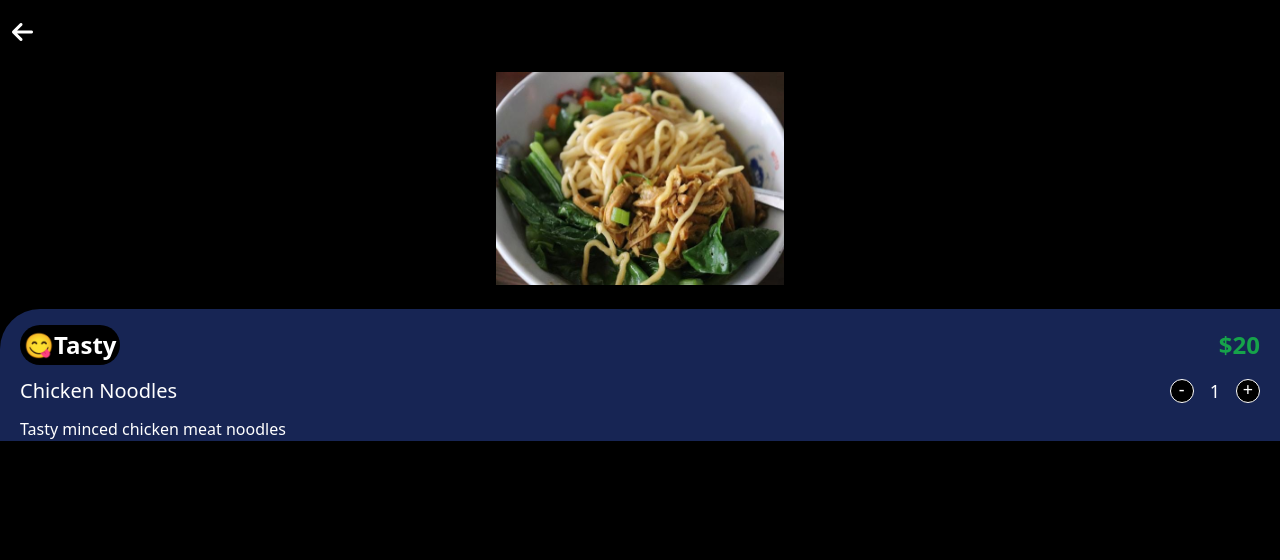
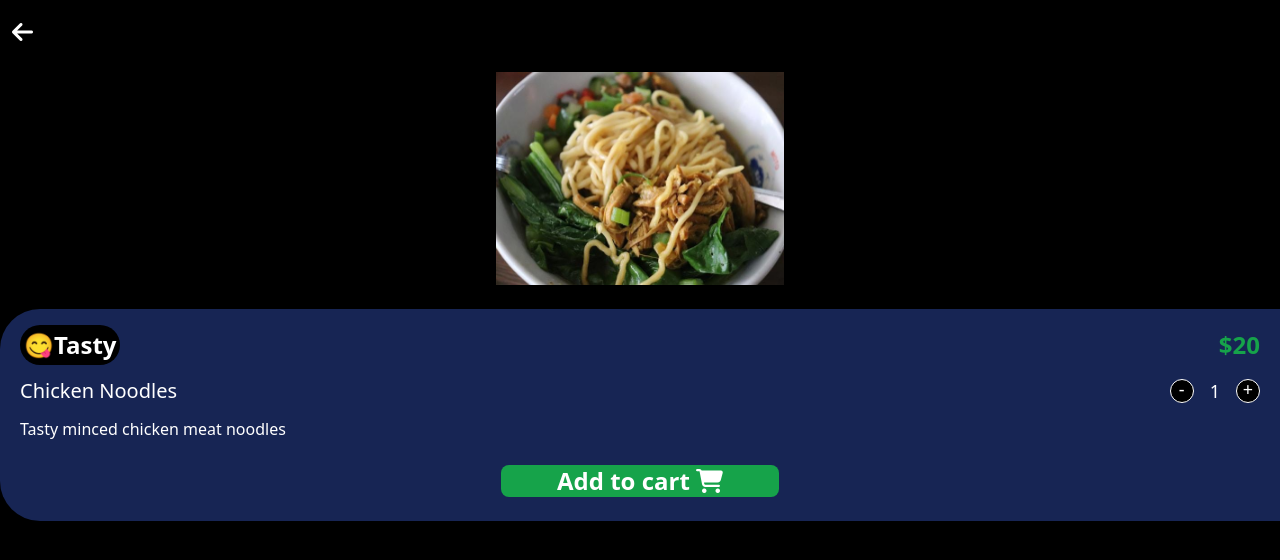
Before and after one commit to mA4rK0/portfolio-Order-Food-App, a React (Vite) app: page /menu/1 in a window 1280 px wide. Shown: the top 560 px of the page. Built offline with nearby package versions, Linux system fonts and the light colour scheme.

Commit message:
design a menu page.

```diff
--- a/src/pages/A-Menu.jsx
+++ b/src/pages/A-Menu.jsx
@@ -29,14 +29,14 @@ export default function AMenu() {
   } else {
     return (
       <>
-        <section className="container text-white">
+        <section className="container text-white w-screen">
           <section className="top-element">
             <button onClick={(e) => handleBtn(e)}>
               <i className="mt-4 ml-3 text-2xl fa-solid fa-arrow-left"></i>
             </button>
             <img src={`../src/img/thumb/${menu.image}`} className="my-6 mx-auto w-72 h-[13.296rem]" />
           </section>
-          <section className="bottom-element bg-input rounded-tl-[2.5rem]">
+          <section className="bottom-element bg-input rounded-l-[2.5rem] w-screen">
             <section className="flex flex-col pt-4 gap-y-3">
               <section className="flex flex-wrap justify-between px-5 items-center">
                 <p className="font-semibold text-2xl rounded-full bg-black p-1">{menu.status}</p>
@@ -54,7 +54,12 @@ export default function AMenu() {
                   </section>
                 </section>
               </section>
-              <p className="flex items-center pl-5">{menu.description}</p>
+              <section className="flex flex-col">
+                <p className="pl-5 items-center">{menu.description}</p>
+                <button className="mx-auto my-6 px-14 rounded-lg font-semibold text-2xl hover:opacity-80 border-yes bg-yes ease-in-out duration-300 transition">
+                  Add to cart <i className="fa-solid fa-cart-shopping"></i>
+                </button>
+              </section>
             </section>
           </section>
         </section>
```
